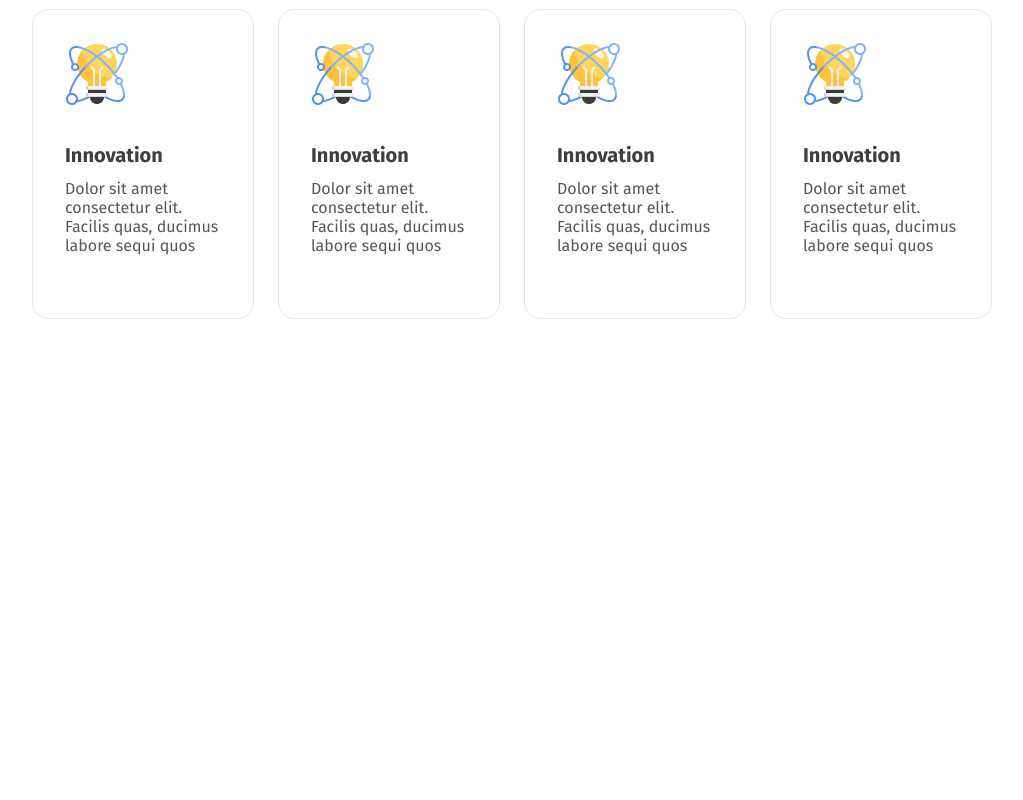
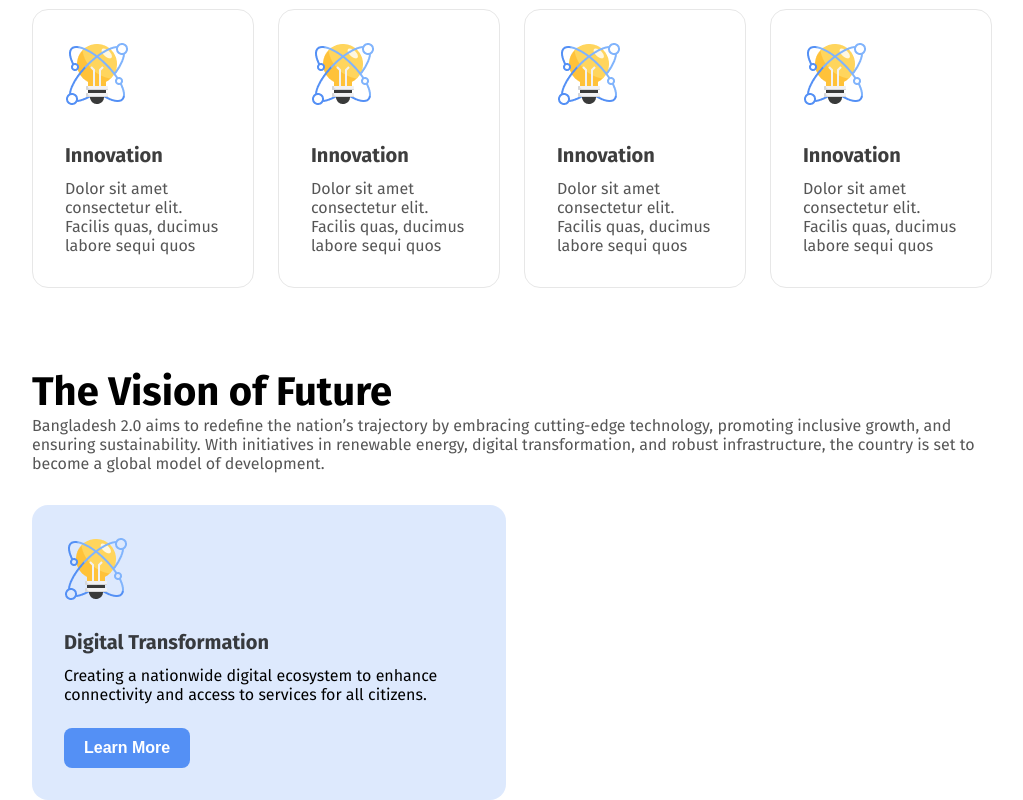
Before and after one commit to webdiv-rakib/bangladesh-2.0, a plain HTML site: page index.html in a window 1280 px wide. Shown: the part 835-1635 px from the top of the page, without its empty margins (128-1151 px from the left). Before the commit the page ends 1154 px from the top, so only its background shows below. Drawn offline with Linux system fonts and the light colour scheme.

Commit message:
working on future vision section

```diff
--- a/index.html
+++ b/index.html
@@ -65,6 +65,26 @@
                 </div>
             </div>
         </section>
+
+        <!-- Future section -->
+        <section id="future-section">
+            <p class="future-title">The Vision of Future</p>
+            <p class="future-des">Bangladesh 2.0 aims to redefine the nation’s trajectory by embracing cutting-edge
+                technology, promoting
+                inclusive growth, and ensuring sustainability. With initiatives in renewable energy, digital
+                transformation, and robust infrastructure, the country is set to become a global model of development.
+            </p>
+            <div class="future-card-main">
+                <div class="future-cards">
+                    <img src="assets/card-icon.png" alt="">
+                    <p class="vision">Digital Transformation</p>
+                    <p class="vision-des">Creating a nationwide digital ecosystem to enhance connectivity and access to
+                        services for all
+                        citizens.</p>
+                    <button class="learn-btn">Learn More</button>
+                </div>
+            </div>
+        </section>
     </main>
     <footer>
 
--- a/styles/style.css
+++ b/styles/style.css
@@ -92,7 +92,6 @@ body {
 
 .card-main {
     width: 302px;
-    height: 244px;
     border: 1px solid #e7e7e7;
     padding: 32px;
     border-radius: 16px;
@@ -111,3 +110,51 @@ body {
     color: #0E0E0EB3;
     margin-top: 12px;
 }
+
+/* Future section design */
+#future-section {
+    margin-top: 80px;
+    margin-left: 160px;
+    margin-right: 160px;
+}
+
+.future-title {
+    font-size: 40px;
+    font-weight: 700;
+    margin-top: 24px;
+}
+
+.future-des {
+    color: #0E0E0EB3;
+}
+
+.future-cards {
+    width: 410px;
+
+    padding: 32px;
+    border-radius: 16px;
+    background-color: #5490F533;
+    margin-top: 32px;
+}
+
+.vision {
+    font-size: 20px;
+    font-weight: 700;
+    color: #0E0E0ECC;
+    margin-top: 25px;
+}
+
+.vision-des {
+    margin-top: 12px;
+}
+
+.learn-btn {
+    padding: 11px 20px;
+    border-radius: 8px;
+    border: none;
+    background-color: #5490F5;
+    color: white;
+    font-size: 16px;
+    font-weight: 600;
+    margin-top: 24px;
+}
```
